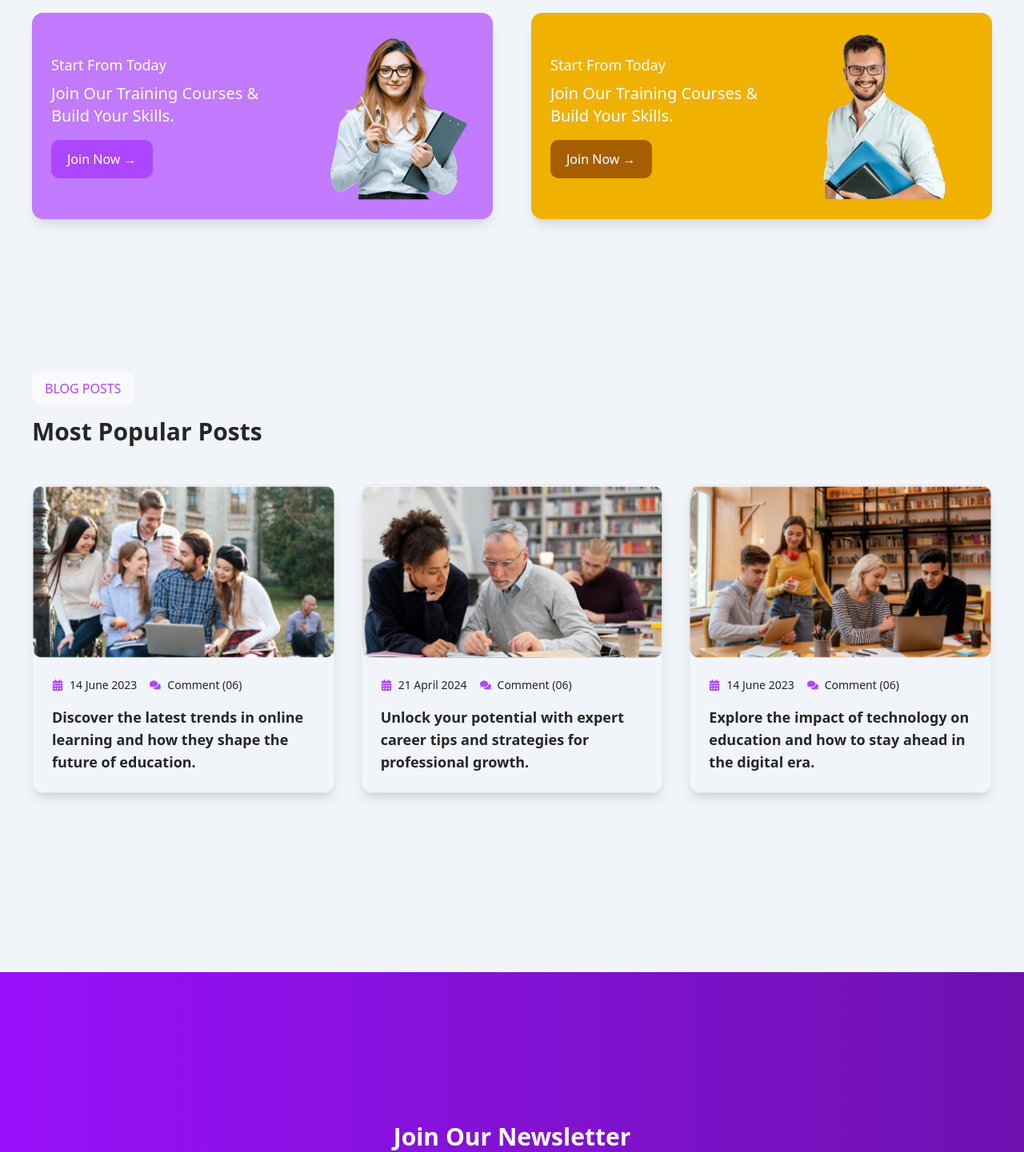
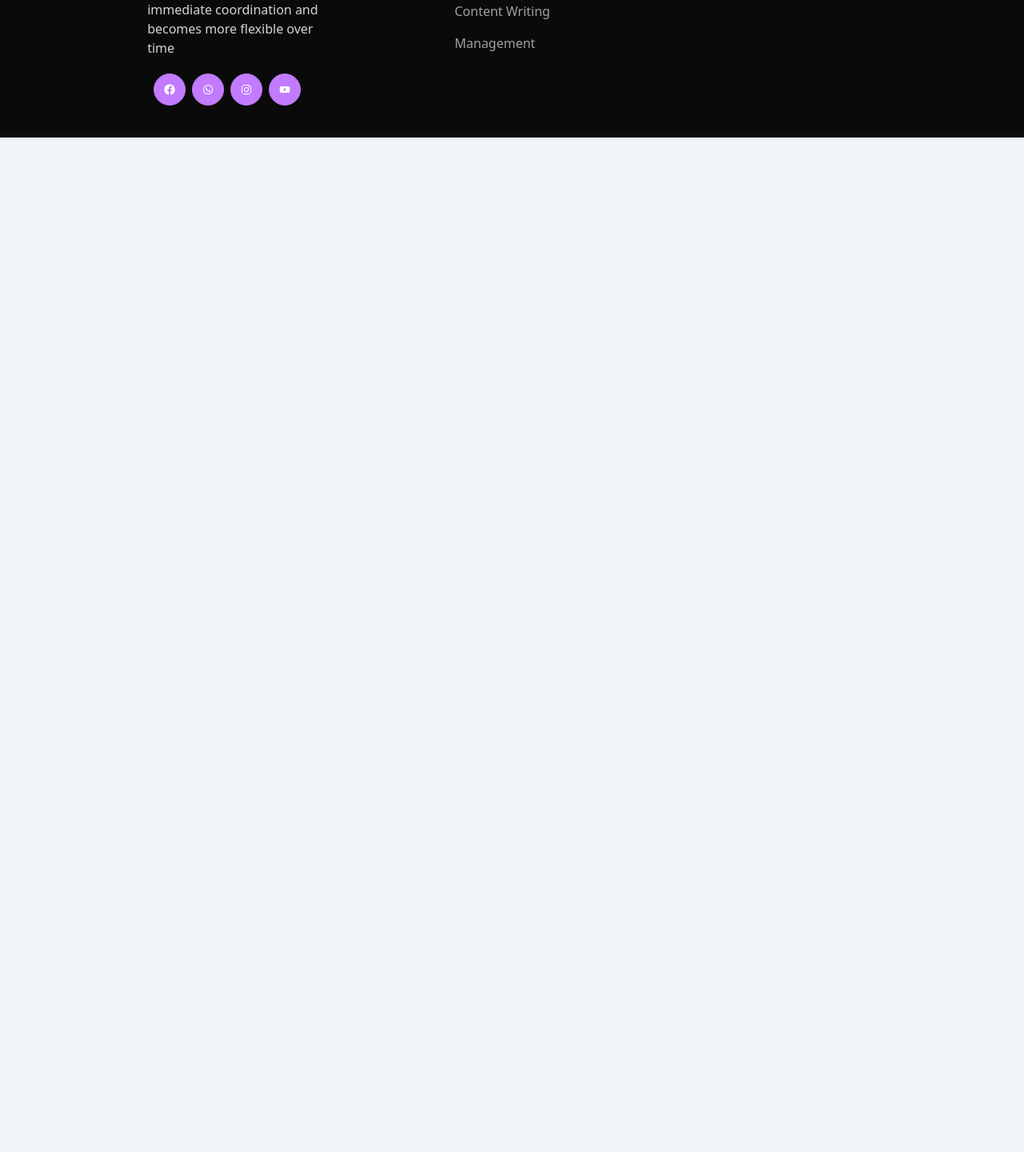
Before and after one commit to ibrahimwael951/Educational-platform, a Next.js app: page /en in a window 1280 px wide. Shown: the part 6289-7730 px from the top of the page at 80% size. After the commit the page ends 6461 px from the top, so only its background shows below. Built offline with nearby package versions, Linux system fonts and the light colour scheme; no server answers.

Commit message:
fix Eslint error and remove unimportant sections on home page

```diff
--- a/src/app/[locale]/page.tsx
+++ b/src/app/[locale]/page.tsx
@@ -6,9 +6,6 @@ import WhyChooseUsSection from "@/components/home/chooseUsSection";
 import SkillsSection from "@/components/home/skillsSection";
 import TestimonialSection from "@/components/home/testimonialSection";
 import InstructorsSection from "@/components/home/InstructorsSection";
-import CareerSection from "@/components/home/chooseCareerSection";
-import PopularPosts from "@/components/home/postsSection";
-import NewsletterSection from "@/components/home/newsLetterSection";
 
 export default function Home() {
   return (
@@ -21,9 +18,6 @@ export default function Home() {
       <SkillsSection />
       <TestimonialSection />
       <InstructorsSection />
-      <CareerSection />
-      <PopularPosts/>
-      <NewsletterSection />
     </main>
   );
 }
--- a/src/components/navbar.tsx
+++ b/src/components/navbar.tsx
@@ -1,5 +1,5 @@
 "use client";
-import { useState, useEffect } from "react";
+import { useState } from "react";
 import { Link } from "@/i18n/navigation";
 import SearchButton from "./searchbar";
 import { motion } from "framer-motion";
```
